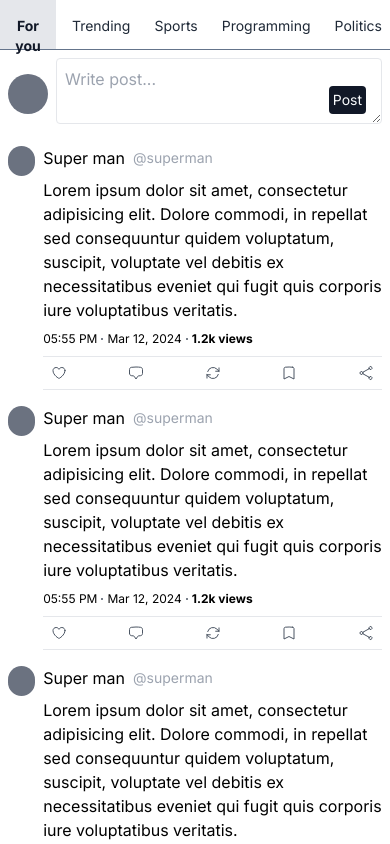
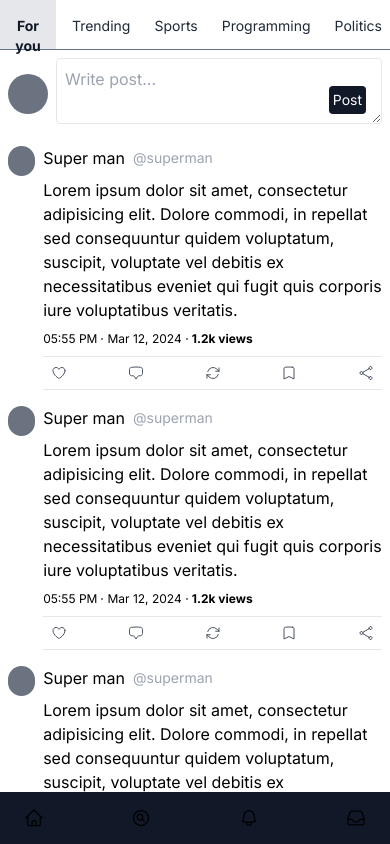
Before and after one commit to ashsajal1/xclone, a Next.js app: page / in a window 390 px wide. Shown: the top 844 px of the page. Built offline with nearby package versions, Linux system fonts and the light colour scheme.

Commit message:
Add Bottom bar for mobile

```diff
--- a/src/app/page.tsx
+++ b/src/app/page.tsx
@@ -1,4 +1,5 @@
 'use client';
+import BottomBar from "@/components/bottom-bar";
 import LeftSideBar from "@/components/left-sidebar";
 import Post from "@/components/post";
 import RightSidebar from "@/components/right-sidebar";
@@ -32,6 +33,7 @@ export default function Home() {
           <Post />
           <Post />
           <Post />
+          <BottomBar />
         </nav>
         <RightSidebar />
       </main>
--- /dev/null
+++ b/src/components/bottom-bar.tsx
@@ -0,0 +1,20 @@
+import { BellIcon, HomeIcon, InboxIcon, MagnifyingGlassCircleIcon } from "@heroicons/react/24/outline";
+
+export default function BottomBar() {
+    return (
+        <footer className="flex items-center justify-between sm:hidden bg-gray-900 py-4 h-[52px] mt-[52px] px-6 fixed bottom-0 w-full">
+            <div>
+                <HomeIcon className="h-5 w-5" />
+            </div>
+            <div>
+                <MagnifyingGlassCircleIcon className="h-5 w-5" />
+            </div>
+            <div>
+                <BellIcon className="h-5 w-5" />
+            </div>
+            <div>
+                <InboxIcon className="h-5 w-5" />
+            </div>
+        </footer>
+    )
+}
```
